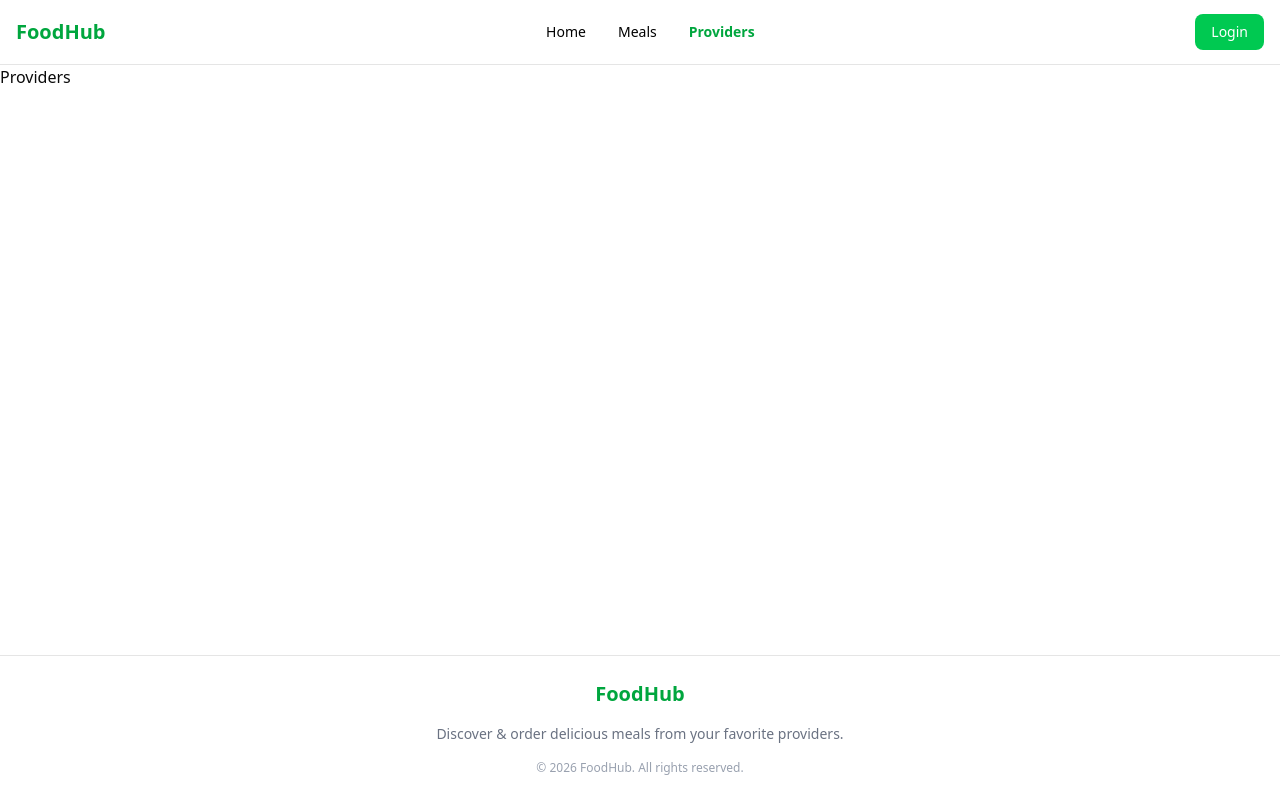
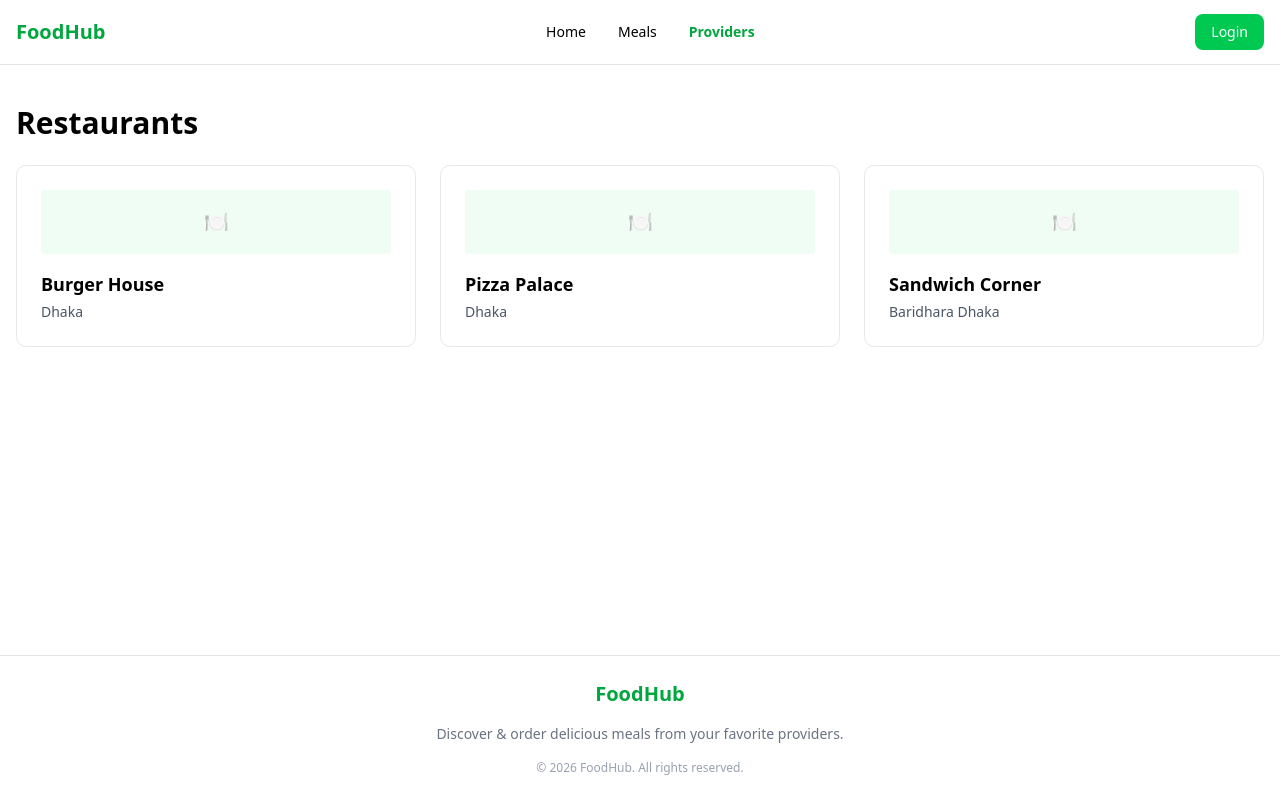
Before and after one commit to Muhammad-sefat/foodhub_client, a Next.js app: page /providers in a window 1280 px wide. Built offline with nearby package versions, Linux system fonts and the light colour scheme.

Commit message:
complete the provider card and provider details page deign

```diff
--- /dev/null
+++ b/src/app/(common)/providers/[id]/page.tsx
@@ -0,0 +1,50 @@
+import MealCard from "@/components/common/meals/MealCard";
+
+const providerResponse = {
+  success: true,
+  data: {
+    restaurant: "Burger House",
+    address: "Dhaka",
+    meals: [
+      {
+        id: "233f66d5",
+        title: "Chicken Burger",
+        description: "Crispy chicken burger . this burger is so delicious",
+        price: 6.5,
+        category: { name: "Burger" },
+        provider: { restaurant: "Burger House" },
+      },
+      {
+        id: "23c5986c",
+        title: "Club Sandwich",
+        description: "Triple-layer sandwich with chicken, lettuce, and mayo",
+        price: 5.5,
+        category: { name: "Sandwich" },
+        provider: { restaurant: "Burger House" },
+      },
+    ],
+  },
+};
+
+export default function ProviderDetailsPage() {
+  const provider = providerResponse.data;
+
+  return (
+    <div className="mx-auto max-w-7xl px-4 py-10">
+      {/* Provider Info */}
+      <div className="mb-8 rounded-lg bg-green-600 p-6 text-white">
+        <h1 className="text-3xl font-bold">{provider.restaurant}</h1>
+        <p className="text-sm">{provider.address}</p>
+      </div>
+
+      {/* Meals */}
+      <h2 className="mb-4 text-xl font-semibold text-black">Menu</h2>
+
+      <div className="grid gap-6 sm:grid-cols-2 lg:grid-cols-3">
+        {provider.meals.map((meal) => (
+          <MealCard key={meal.id} meal={meal} />
+        ))}
+      </div>
+    </div>
+  );
+}
--- a/src/app/(common)/providers/page.tsx
+++ b/src/app/(common)/providers/page.tsx
@@ -1,7 +1,35 @@
+import ProviderCard from "@/components/common/provider/ProviderCard";
+
+const providersResponse = {
+  success: true,
+  data: [
+    {
+      id: "bd385e93",
+      restaurant: "Burger House",
+      address: "Dhaka",
+    },
+    {
+      id: "03effdd3",
+      restaurant: "Pizza Palace",
+      address: "Dhaka",
+    },
+    {
+      id: "385f3bac",
+      restaurant: "Sandwich Corner",
+      address: "Baridhara Dhaka",
+    },
+  ],
+};
 export default function page() {
   return (
-    <div>
-      <h1>Providers</h1>
+    <div className="mx-auto max-w-7xl px-4 py-10">
+      <h1 className="mb-6 text-3xl font-bold text-black">Restaurants</h1>
+
+      <div className="grid gap-6 sm:grid-cols-2 lg:grid-cols-3">
+        {providersResponse.data.map((provider) => (
+          <ProviderCard key={provider.id} provider={provider} />
+        ))}
+      </div>
     </div>
   );
 }
--- /dev/null
+++ b/src/components/common/provider/ProviderCard.tsx
@@ -0,0 +1,25 @@
+import Link from "next/link";
+
+type Provider = {
+  id: string;
+  restaurant: string;
+  address: string;
+};
+
+export default function ProviderCard({ provider }: { provider: Provider }) {
+  return (
+    <Link href={`/providers/${provider.id}`}>
+      <div className="rounded-lg border border-gray-200 bg-white p-6 hover:shadow-md transition">
+        <div className="mb-4 flex h-16 items-center justify-center rounded bg-green-50 text-green-600 text-xl">
+          🍽️
+        </div>
+
+        <h3 className="text-lg font-semibold text-black">
+          {provider.restaurant}
+        </h3>
+
+        <p className="mt-1 text-sm text-gray-600">{provider.address}</p>
+      </div>
+    </Link>
+  );
+}
```
